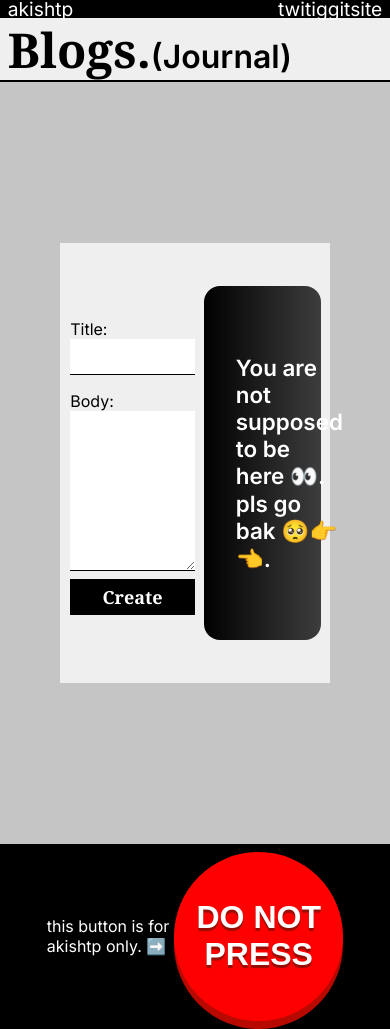
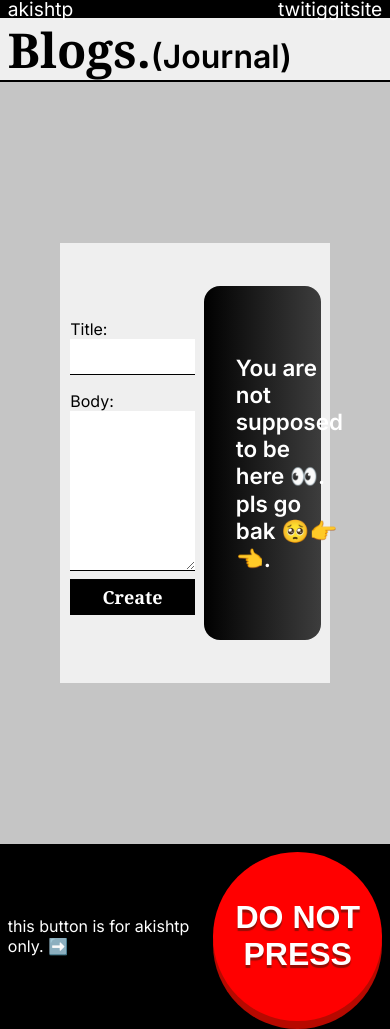
Before and after one commit to akishtp/Thoughts., a React (Create React App) app in the folder frontend/: page /new in a window 390 px wide. Built offline with nearby package versions, Linux system fonts and the light colour scheme.

Commit message:
Mobile footer

```diff
--- a/frontend/src/components/Footer/Footer.css
+++ b/frontend/src/components/Footer/Footer.css
@@ -35,3 +35,9 @@
   transform: translateY(4px);
   box-shadow: 0 4px 0 rgb(183, 0, 0), 0 8px 6px rgba(0, 0, 0, 0.45);
 }
+
+@media only screen and (max-width: 669px) {
+  .footer {
+    padding: 2vw 2vw;
+  }
+}
```
